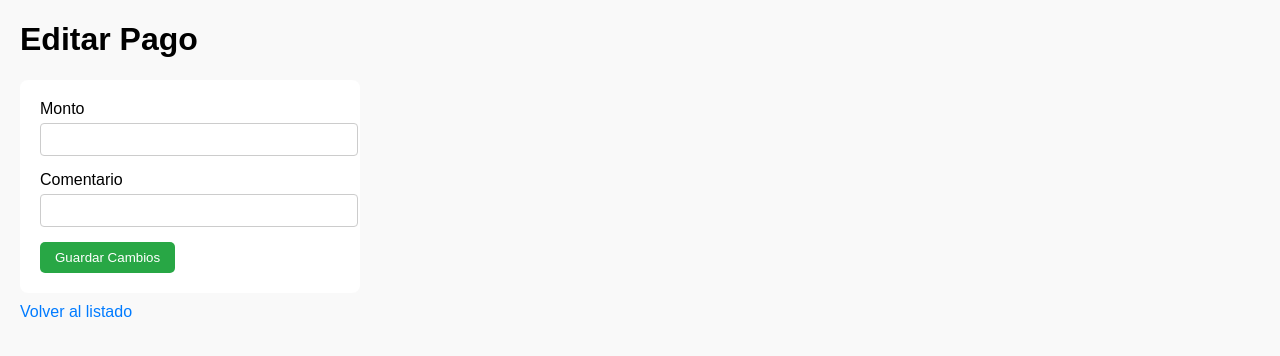
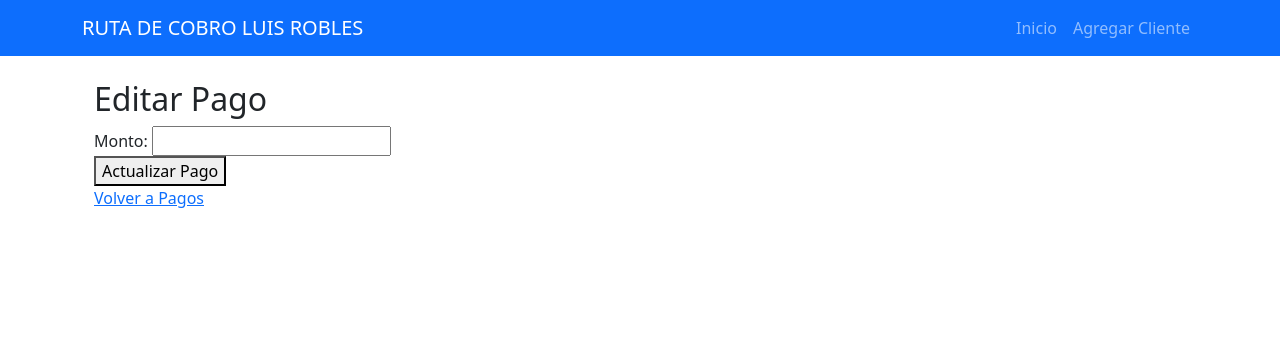
Before and after one commit to luisrobles062/ruta-cobros-app, a Flask app: template templates/editar_pago.html in a window 1280 px wide. Shown: the top 356 px of the page. Run offline with Flask 3, Linux system fonts and the light colour scheme; the template is opened without the code that fills it, so the values that code supplies are empty; some libraries are stand-ins or nearby versions.

Commit message:
Update editar_pago.html

```diff
--- a/templates/editar_pago.html
+++ b/templates/editar_pago.html
@@ -1,41 +1,15 @@
-<!DOCTYPE html>
-<html lang="es">
-<head>
-    <meta charset="UTF-8" />
-    <title>Editar Pago</title>
-    <style>
-        body { font-family: Arial, sans-serif; margin: 20px; background-color: #f9f9f9; }
-        form { background: white; padding: 20px; border-radius: 8px; width: 300px; }
-        label { display: block; margin-bottom: 5px; }
-        input[type="number"], input[type="text"] {
-            width: 100%; padding: 8px; margin-bottom: 15px; border-radius: 4px; border: 1px solid #ccc;
-        }
-        input[type="submit"] {
-            background-color: #28a745; color: white; padding: 8px 15px; border: none; border-radius: 5px;
-            cursor: pointer;
-        }
-        input[type="submit"]:hover {
-            background-color: #218838;
-        }
-        a {
-            display: inline-block; margin-top: 10px; text-decoration: none; color: #007bff;
-        }
-        a:hover {
-            text-decoration: underline;
-        }
-    </style>
-</head>
-<body>
-    <h1>Editar Pago</h1>
-    <form method="POST">
-        <label for="monto">Monto</label>
-        <input type="number" step="0.01" min="0.01" name="monto" id="monto" value="{{ pago.monto }}" required>
+{% extends "base.html" %}
 
-        <label for="comentario">Comentario</label>
-        <input type="text" name="comentario" id="comentario" value="{{ pago.comentario }}">
-
-        <input type="submit" value="Guardar Cambios">
+{% block contenido %}
+<div class="container">
+    <h2>Editar Pago</h2>
+    <form method="POST" action="{{ url_for('editar_pago', id=pago.id) }}">
+        <div>
+            <label>Monto:</label>
+            <input type="number" name="monto" value="{{ pago.monto }}" step="0.01" required>
+        </div>
+        <button type="submit">Actualizar Pago</button>
     </form>
-    <a href="/inicio?filtro={{ pago.cliente_id }}">Volver al listado</a>
-</body>
-</html>
+    <a href="{{ url_for('pagos', id=pago.cliente_id) }}">Volver a Pagos</a>
+</div>
+{% endblock %}
```
